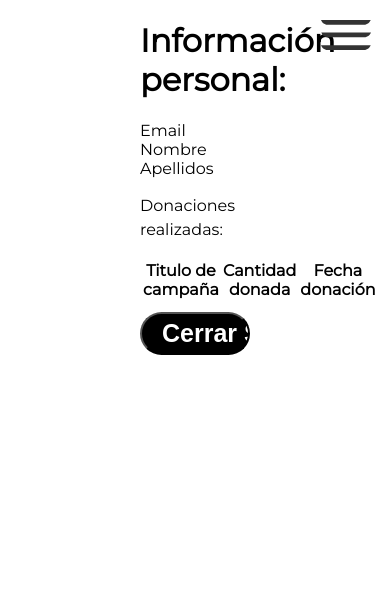
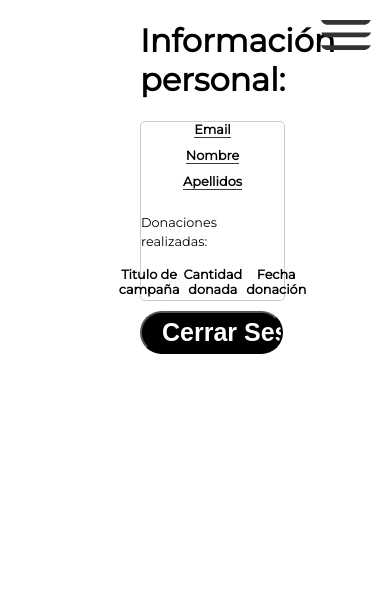
Before and after one commit to Geronimo-Basso/sierra, a PHP site: page /user.php in a window 390 px wide. Shown: the top 594 px of the page. Run offline with PHP 8.4, Linux system fonts and the light colour scheme; the visitor is signed in with stand-in values (Sample User, id 1); data comes from the database, SQL or seed files in the repository; data that the repository does not hold is empty.

Commit message:
improvements to about me and swiper in donations

```diff
--- a/assets/style/style.css
+++ b/assets/style/style.css
@@ -436,9 +436,61 @@ td {
     background-color: #eeeeee;
 }
 
+/* about user */
+.user-info{
+    font-size: 1.5em;
+    border: #CCCCCC 1px solid;
+    border-radius: 5px;
+    padding: 5px;
+    margin: 5px;
+    width: 90%;
+}
+
+#user-close-session{
+    margin-top: 10px;
+    width: 300px;
+}
+
+.user-about-label{
+    font-weight: 900;
+}
+
+.user-about-lane{
+    margin-bottom: 10px;
+    border-bottom: #3A3A3A 1px solid;
+}
+
+/* swiper */
+
+.swiper-container {
+    width: 100%;
+    height: 50vh;
+    overflow: hidden;
+    vertical-align: center;
+    margin-bottom: 100px;
+}
+.swiper-slide {
+    width: 80%;
+    justify-content: center;
+    align-items: center;
+    border: grey solid 3px;
+    border-radius: 10px;
+    padding-bottom: 80px;
+}
+.donation-main-box {
+    text-align: center;
+    width: 100%;
+}
+
+.swiper-pagination {
+    bottom: 5px;
+}
+
+
 /* Responsive design  */
 
 @media only screen and (max-width: 1600px) {
+
 
     .sign-up-main-content{
         text-align: center;
@@ -449,6 +501,26 @@ td {
 
 
 @media only screen and (max-width: 1200px) {
+
+    .user-info{
+        font-size: 0.8em;
+        margin: 0;
+        width: 130%;
+        padding: 0;
+        display: flex;
+        flex-direction: column;
+        align-items: center;
+        align-content: center;
+        justify-content: center;
+    }
+
+    #user-close-session{
+        margin-top: 10px;
+        width: 130%;
+        justify-self: center;
+
+    }
+
 
     .footerF{
         margin-top: 2px;
@@ -522,6 +594,25 @@ td {
     }
     .about-us-main-content {
         margin: 0 10% 0 10%;
+    }
+
+    /* swiper */
+
+    .swiper-container {
+        height: 60vh; /* Adjust as needed for mobile */
+    }
+    .swiper-slide {
+        width: 100%; /* Full width on mobile */
+        height: auto;
+        display: block;
+        border: none;
+    }
+    .donation-main-box {
+        margin-bottom: 30px;
+    }
+    h3 { /* Ensure titles are visible */
+        color: #000; /* Adjust as needed */
+        font-size: 1.2em; /* Adjust as needed */
     }
 
 }
@@ -606,5 +697,8 @@ td {
     .admin-table-body input[type="submit"]{
         background-color: #3A3A3A;
     }
+    .swiper-slide {
+        background-color: #333;
+    }
 
 }
--- a/user.php
+++ b/user.php
@@ -23,19 +23,19 @@ $user = user_information($user_email, $connection);
     <main class="user-content">
         <h1>Información personal:</h1>
         <div class="user-info">
-            <div>
-                <label>Email</label>
+            <div class="user-about-lane">
+                <label class="user-about-label">Email</label>
                 <span><?php echo htmlspecialchars($user['email']); ?></span>
             </div>
-            <div>
-                <label>Nombre</label>
+            <div class="user-about-lane">
+                <label class="user-about-label">Nombre</label>
                 <span><?php echo htmlspecialchars($user['name']); ?></span>
             </div>
-            <div>
-                <label>Apellidos</label>
+            <div class="user-about-lane">
+                <label class="user-about-label">Apellidos</label>
                 <span><?php echo htmlspecialchars($user['lastname']); ?></span>
             </div>
-            <p>Donaciones realizadas:<br></p>
+            <p class="user-about-p">Donaciones realizadas:<br></p>
             <table>
                 <thead>
                 <tr>
@@ -61,7 +61,7 @@ $user = user_information($user_email, $connection);
         </div>
 
         <form class="user-form" action="includes/close-session.php" method="post">
-            <input type="submit" value="Cerrar Sesión">
+            <input id="user-close-session" type="submit" value="Cerrar Sesión">
         </form>
     </main>
     <?php require 'includes/footer.php'; ?>
```
Also changed, not shown: assets/scripts/swiper.js (added, +47 -0 lines), donation-main.php (+15 -6 lines).
